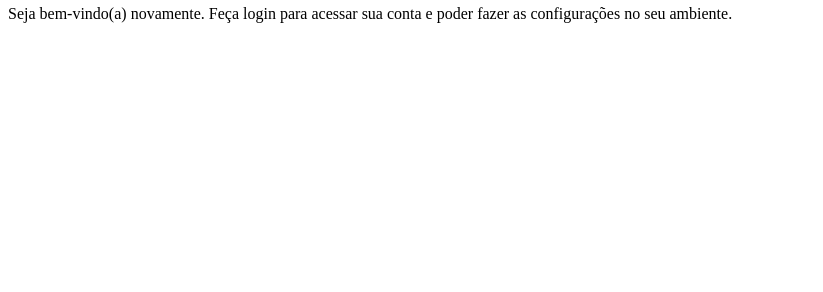
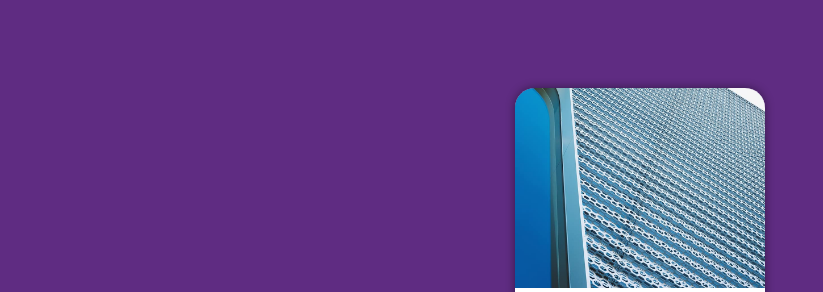
Before and after one commit to FelipeSouuza/projeto-login, a plain HTML site: page index.html in a window 1280 px wide. Shown: the part 62-354 px from the top of the page, without its empty margins (0-823 px from the left). Drawn offline with Linux system fonts and the light colour scheme.

Commit message:
atualização

```diff
--- a/estilos/style.css
+++ b/estilos/style.css
@@ -5,3 +5,49 @@
     Verde: #49a09d
     Lilás: #5f2c82
 */
+
+*{
+    font-family: system-ui, -apple-system, BlinkMacSystemFont, 'Segoe UI', Roboto, Oxygen, Ubuntu, Cantarell, 'Open Sans', 'Helvetica Neue', sans-serif;
+    padding: 0px;
+    margin: 0px;
+    box-sizing: border-box;
+}
+
+body, html {
+    background-color: #5f2c82;
+    height: 100vh;
+    width: 100vw;
+}
+
+main {
+    position: relative;
+    height: 100vh;
+    width: 100vw;
+}
+
+section#login {
+    position: absolute;
+    top: 50%;
+    left: 50%;
+    transform: translate(-50%, -50%);
+    overflow: hidden;
+
+    background-color: white;
+    width: 250px;
+    height: 500px;
+    border-radius: 20px;
+    box-shadow: 0px 0px 10px rgba(0, 0, 0, 0.450);
+}
+
+section#login > div#imagem {
+    display: block;
+    background: #5f2c82 url(../imagens/metal.jpg) no-repeat;
+    background-size: cover;
+    background-position: left bottom;
+    height: 200px;
+}
+
+section#login > div#formulario {
+    display: block;
+    padding: 10px;
+}
```
Also changed, not shown: imagens/metal.jpg (added).
